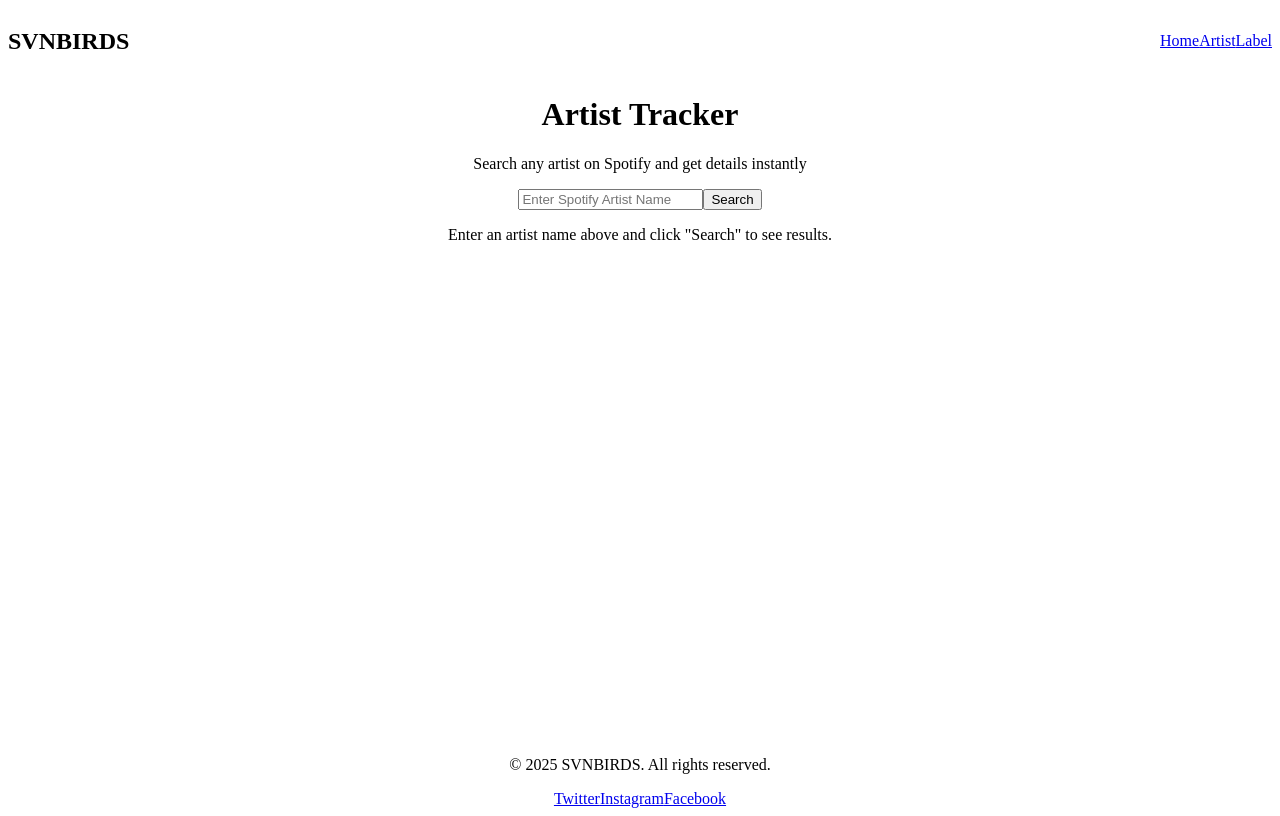
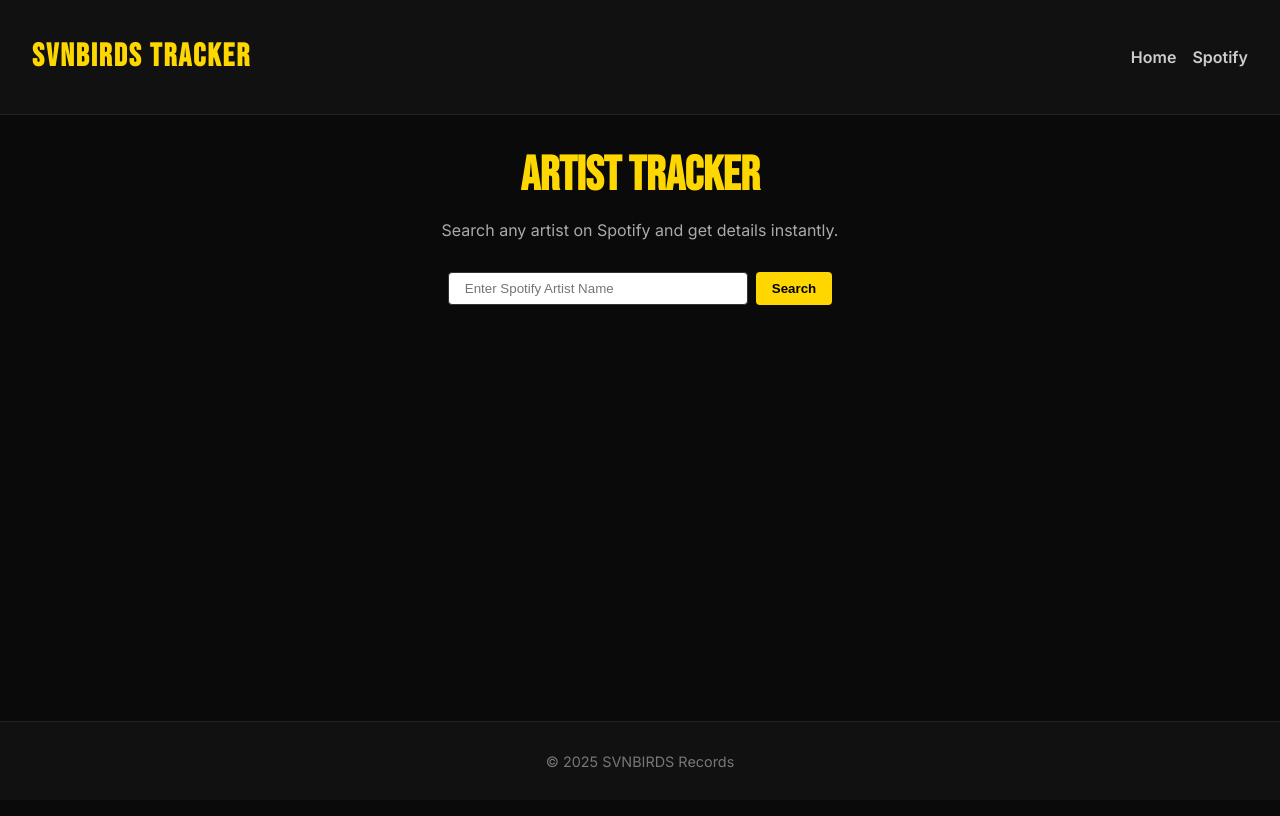
Before and after one commit to JustKhayyat/svnbirds-tracker, a Next.js app: page / in a window 1280 px wide. Built offline with nearby package versions, Linux system fonts and the light colour scheme.

Commit message:
Update CSS and UI changes

```diff
--- a/components/Layout.js
+++ b/components/Layout.js
@@ -1,44 +1,21 @@
-import Head from "next/head";
+import styles from "../styles/Home.module.css";
 
 export default function Layout({ children }) {
   return (
-    <>
-      <Head>
-        <title>SVNBIRDS Tracker</title>
-        <meta name="description" content="Track your favorite Spotify artists with SVNBIRDS" />
-        <link rel="icon" href="/favicon.ico" />
-      </Head>
-
-      <div className="min-h-screen flex flex-col bg-gray-900 text-white font-sans">
-        {/* Navbar */}
-        <nav className="bg-black shadow-md">
-          <div className="max-w-6xl mx-auto px-6 py-4 flex justify-between items-center">
-            <h1 className="text-2xl font-bebas">SVNBIRDS</h1>
-            <div className="space-x-4">
-              <a href="/" className="hover:text-yellow-500 transition">Home</a>
-              <a href="/artist" className="hover:text-yellow-500 transition">Artist</a>
-              <a href="https://svnbirds.com" target="_blank" rel="noreferrer" className="hover:text-yellow-500 transition">Label</a>
-            </div>
-          </div>
+    <div className={styles.layout}>
+      <header className={styles.header}>
+        <h1 className={styles.logo}>SVNBIRDS Tracker</h1>
+        <nav className={styles.nav}>
+          <a href="/">Home</a>
+          <a href="https://open.spotify.com/" target="_blank" rel="noreferrer">
+            Spotify
+          </a>
         </nav>
-
-        {/* Page content */}
-        <main className="flex-1 max-w-6xl mx-auto px-6 py-8 w-full">
-          {children}
-        </main>
-
-        {/* Footer */}
-        <footer className="bg-black mt-auto py-6">
-          <div className="max-w-6xl mx-auto px-6 flex flex-col md:flex-row justify-between items-center text-gray-400">
-            <p>&copy; {new Date().getFullYear()} SVNBIRDS. All rights reserved.</p>
-            <div className="space-x-4 mt-2 md:mt-0">
-              <a href="https://twitter.com/svnbirds" target="_blank" rel="noreferrer" className="hover:text-yellow-500 transition">Twitter</a>
-              <a href="https://instagram.com/svnbirds" target="_blank" rel="noreferrer" className="hover:text-yellow-500 transition">Instagram</a>
-              <a href="https://facebook.com/svnbirds" target="_blank" rel="noreferrer" className="hover:text-yellow-500 transition">Facebook</a>
-            </div>
-          </div>
-        </footer>
-      </div>
-    </>
+      </header>
+      <main className={styles.main}>{children}</main>
+      <footer className={styles.footer}>
+        <p>© {new Date().getFullYear()} SVNBIRDS Records</p>
+      </footer>
+    </div>
   );
 }
--- a/pages/_app.js
+++ b/pages/_app.js
@@ -1,5 +1,5 @@
 import "../styles/globals.css";
 
-export default function MyApp({ Component, pageProps }) {
+export default function App({ Component, pageProps }) {
   return <Component {...pageProps} />;
 }
--- a/pages/api/fetchSpotify.js
+++ b/pages/api/fetchSpotify.js
@@ -1,6 +1,5 @@
 export default async function handler(req, res) {
-  const { name, limit } = req.query; // get artist name + optional limit
-  const resultLimit = limit ? parseInt(limit, 10) : 5;
+  const { name } = req.query; // get artist name from query
 
   if (!name) {
     return res.status(400).json({ error: "Missing artist name" });
@@ -15,9 +14,7 @@ export default async function handler(req, res) {
         Authorization:
           "Basic " +
           Buffer.from(
-            process.env.SPOTIFY_CLIENT_ID +
-              ":" +
-              process.env.SPOTIFY_CLIENT_SECRET
+            process.env.SPOTIFY_CLIENT_ID + ":" + process.env.SPOTIFY_CLIENT_SECRET
           ).toString("base64"),
       },
       body: "grant_type=client_credentials",
@@ -26,31 +23,29 @@ export default async function handler(req, res) {
     const tokenData = await tokenRes.json();
 
     if (!tokenData.access_token) {
-      return res
-        .status(500)
-        .json({ error: "Failed to get Spotify access token" });
+      return res.status(500).json({ error: "Failed to get Spotify access token" });
     }
 
     const accessToken = tokenData.access_token;
 
-    // Search for artists by name, limit defaults to 5
+    // Search for artists by name, limit to 5 results
     const searchRes = await fetch(
       `https://api.spotify.com/v1/search?q=${encodeURIComponent(
         name
-      )}&type=artist&limit=${resultLimit}`,
+      )}&type=artist&limit=5`,
       {
         headers: { Authorization: `Bearer ${accessToken}` },
       }
     );
 
     const searchData = await searchRes.json();
-    const artists = searchData.artists?.items;
+    const artists = searchData.artists?.items; // array of up to 5 matches
 
     if (!artists || artists.length === 0) {
       return res.status(404).json({ error: "Artist not found" });
     }
 
-    // Return only necessary fields
+    // Return only necessary fields for the frontend
     const formatted = artists.map((a) => ({
       id: a.id,
       name: a.name,
--- a/pages/index.js
+++ b/pages/index.js
@@ -1,6 +1,6 @@
 import { useState } from "react";
 import Layout from "../components/Layout";
-import ArtistCard from "../components/ArtistCard";
+import styles from "../styles/Home.module.css";
 
 export default function Home() {
   const [artistName, setArtistName] = useState("");
@@ -34,47 +34,70 @@ export default function Home() {
 
   return (
     <Layout>
-      <div className="text-center mb-10">
-        <h1 className="text-4xl md:text-6xl font-bebas mb-4">Artist Tracker</h1>
-        <p className="text-gray-400">Search any artist on Spotify and get details instantly</p>
+      <div className={styles.hero}>
+        <h1>Artist Tracker</h1>
+        <p>Search any artist on Spotify and get details instantly.</p>
       </div>
 
-      {/* Search bar */}
-      <div className="flex justify-center mb-8 space-x-2">
+      <div className={styles.searchBar}>
         <input
           type="text"
           placeholder="Enter Spotify Artist Name"
           value={artistName}
           onChange={(e) => setArtistName(e.target.value)}
-          className="px-4 py-2 w-64 rounded-md text-black focus:outline-none focus:ring-2 focus:ring-yellow-500"
         />
-        <button
-          onClick={fetchArtists}
-          className="bg-yellow-500 text-black px-4 py-2 rounded font-bold hover:bg-yellow-400"
-        >
+        <button onClick={fetchArtists}>
           {loading ? "Searching..." : "Search"}
         </button>
       </div>
 
-      {/* Errors */}
-      {error && <p className="text-red-400 text-center mb-6">{error}</p>}
+      {error && <p className={styles.error}>{error}</p>}
 
-      {/* Multiple search results */}
       {!selected && artists.length > 0 && (
-        <div className="grid grid-cols-1 md:grid-cols-3 gap-6">
+        <div className={styles.grid}>
           {artists.map((a) => (
-            <ArtistCard key={a.id} artist={a} onSelect={setSelected} />
+            <div
+              key={a.id}
+              className={styles.card}
+              onClick={() => setSelected(a)}
+            >
+              <img
+                src={a.images?.[0]?.url || "/default-avatar.png"}
+                alt={a.name}
+              />
+              <h3>{a.name}</h3>
+              <p>{a.followers?.total?.toLocaleString()} followers</p>
+            </div>
           ))}
         </div>
       )}
 
-      {/* Selected artist info */}
-      {selected && <ArtistCard artist={selected} selected />}
-
-      {!selected && artists.length === 0 && !error && (
-        <p className="text-gray-500 mt-10 text-center">
-          Enter an artist name above and click "Search" to see results.
-        </p>
+      {selected && (
+        <div className={styles.detail}>
+          <img
+            src={selected.images?.[0]?.url || "/default-avatar.png"}
+            alt={selected.name}
+          />
+          <div>
+            <h2>{selected.name}</h2>
+            <p>Followers: {selected.followers?.total?.toLocaleString() ?? 0}</p>
+            <p>Genres: {selected.genres?.join(", ") || "N/A"}</p>
+            <a
+              href={selected.external_urls?.spotify || "#"}
+              target="_blank"
+              rel="noreferrer"
+              className={styles.button}
+            >
+              Open in Spotify
+            </a>
+            <button
+              className={styles.secondaryButton}
+              onClick={() => setSelected(null)}
+            >
+              Back to results
+            </button>
+          </div>
+        </div>
       )}
     </Layout>
   );
--- a/postcss.config.js
+++ /dev/null
@@ -1,6 +0,0 @@
-module.exports = {
-  plugins: {
-    "@tailwindcss/postcss": {},
-    autoprefixer: {},
-  },
-};
--- /dev/null
+++ b/styles/Home.module.css
@@ -0,0 +1,166 @@
+.layout {
+  display: flex;
+  flex-direction: column;
+  min-height: 100vh;
+}
+
+.header {
+  background: #111;
+  padding: 1rem 2rem;
+  display: flex;
+  justify-content: space-between;
+  align-items: center;
+  border-bottom: 1px solid #222;
+}
+
+.logo {
+  font-family: 'Bebas Neue', sans-serif;
+  font-size: 2rem;
+  letter-spacing: 2px;
+  color: #ffd700;
+}
+
+.nav a {
+  margin-left: 1rem;
+  font-weight: 600;
+  color: #ccc;
+}
+
+.nav a:hover {
+  color: #ffd700;
+}
+
+.main {
+  flex: 1;
+  padding: 2rem;
+}
+
+.footer {
+  background: #111;
+  padding: 1rem;
+  text-align: center;
+  font-size: 0.9rem;
+  border-top: 1px solid #222;
+  color: #777;
+}
+
+.hero {
+  text-align: center;
+  margin-bottom: 2rem;
+}
+
+.hero h1 {
+  font-family: 'Bebas Neue', sans-serif;
+  font-size: 3rem;
+  margin: 0;
+  color: #ffd700;
+}
+
+.hero p {
+  color: #aaa;
+}
+
+.searchBar {
+  display: flex;
+  justify-content: center;
+  margin-bottom: 2rem;
+}
+
+.searchBar input {
+  padding: 0.5rem 1rem;
+  border: 1px solid #333;
+  border-radius: 4px;
+  width: 300px;
+  margin-right: 0.5rem;
+}
+
+.searchBar button {
+  padding: 0.5rem 1rem;
+  background: #ffd700;
+  border: none;
+  border-radius: 4px;
+  font-weight: bold;
+  cursor: pointer;
+}
+
+.searchBar button:hover {
+  background: #e6c200;
+}
+
+.error {
+  text-align: center;
+  color: red;
+  margin-bottom: 1rem;
+}
+
+.grid {
+  display: grid;
+  grid-template-columns: repeat(auto-fit, minmax(220px, 1fr));
+  gap: 1.5rem;
+}
+
+.card {
+  background: #181818;
+  padding: 1rem;
+  border-radius: 8px;
+  text-align: center;
+  cursor: pointer;
+  transition: transform 0.2s, box-shadow 0.2s;
+}
+
+.card:hover {
+  transform: translateY(-5px);
+  box-shadow: 0 4px 15px rgba(0, 0, 0, 0.4);
+}
+
+.card img {
+  width: 100px;
+  height: 100px;
+  border-radius: 50%;
+  object-fit: cover;
+  margin-bottom: 0.5rem;
+}
+
+.detail {
+  display: flex;
+  gap: 2rem;
+  background: #181818;
+  padding: 2rem;
+  border-radius: 8px;
+}
+
+.detail img {
+  width: 150px;
+  height: 150px;
+  border-radius: 50%;
+  object-fit: cover;
+}
+
+.button {
+  display: inline-block;
+  margin-top: 1rem;
+  background: #ffd700;
+  color: #000;
+  padding: 0.5rem 1rem;
+  border-radius: 4px;
+  font-weight: bold;
+  cursor: pointer;
+}
+
+.button:hover {
+  background: #e6c200;
+}
+
+.secondaryButton {
+  margin-left: 1rem;
+  background: #333;
+  color: #fff;
+  padding: 0.5rem 1rem;
+  border: none;
+  border-radius: 4px;
+  cursor: pointer;
+}
+
+.secondaryButton:hover {
+  background: #444;
+}
--- a/styles/globals.css
+++ b/styles/globals.css
@@ -1,11 +1,17 @@
-@tailwind base;
-@tailwind components;
-@tailwind utilities;
+@import url('https://fonts.googleapis.com/css2?family=Bebas+Neue&family=Inter:wght@300;400;600&display=swap');
 
-/* Import fonts */
-@import url("https://fonts.googleapis.com/css2?family=Bebas+Neue&family=Inter:wght@300;400;600&display=swap");
+body {
+  margin: 0;
+  font-family: 'Inter', sans-serif;
+  background: #0a0a0a;
+  color: #f0f0f0;
+}
 
-/* Smooth transitions */
+a {
+  color: inherit;
+  text-decoration: none;
+}
+
 * {
-  transition: all 0.2s ease-in-out;
+  box-sizing: border-box;
 }
--- a/tailwind.config.js
+++ /dev/null
@@ -1,22 +0,0 @@
-/** @type {import('tailwindcss').Config} */
-module.exports = {
-  content: [
-    "./pages/**/*.{js,ts,jsx,tsx}",
-    "./components/**/*.{js,ts,jsx,tsx}",
-  ],
-  theme: {
-    extend: {
-      fontFamily: {
-        bebas: ["'Bebas Neue'", "sans-serif"],
-        inter: ["Inter", "sans-serif"],
-      },
-      colors: {
-        yellow: {
-          400: "#FFD95C",
-          500: "#FFC700",
-        },
-      },
-    },
-  },
-  plugins: [],
-};
```
